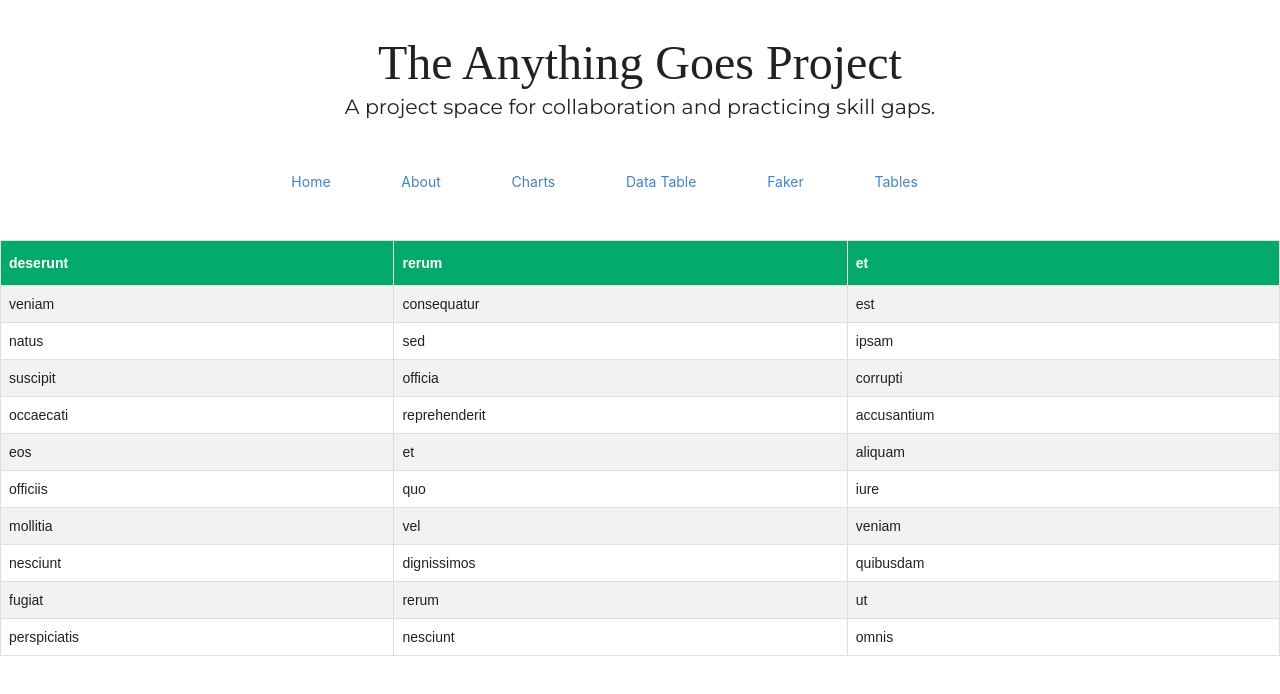
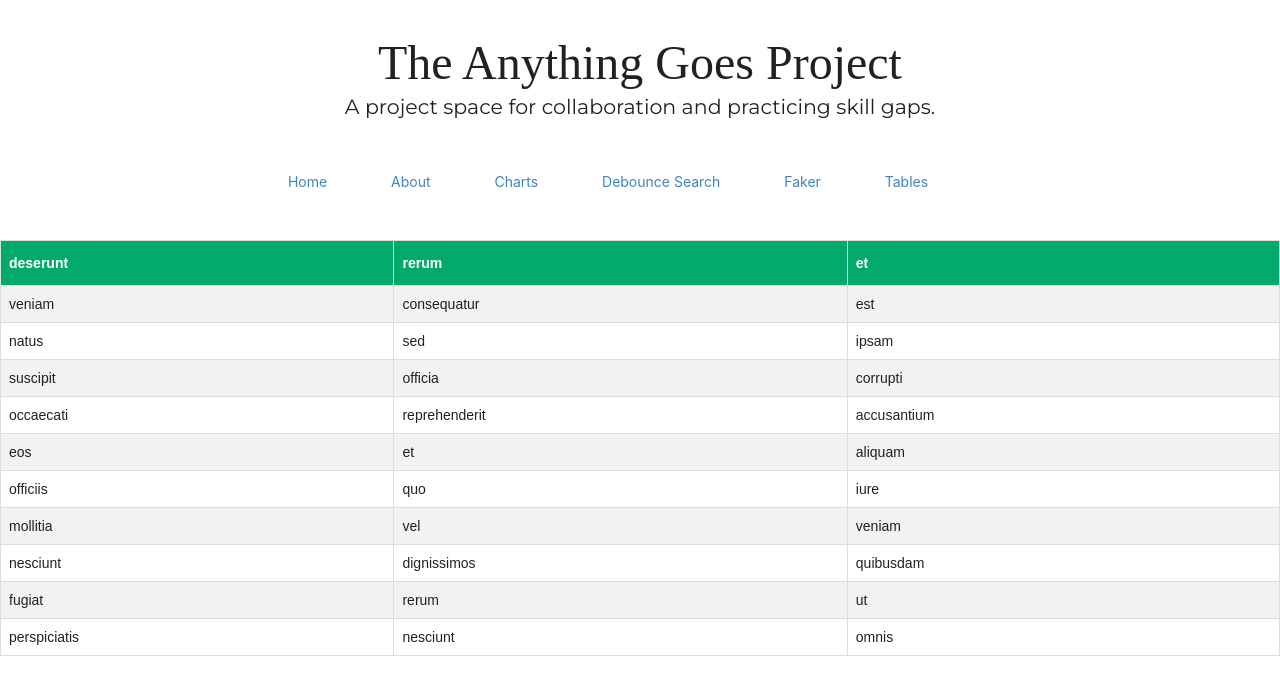
Before and after one commit to mrrichardasmith/Anything_Goes_Project, a React (Create React App) app: page /tables in a window 1280 px wide. Shown: the top 694 px of the page. Built offline with nearby package versions, Linux system fonts and the light colour scheme; a web font is replaced by a local one.

Commit message:
Update App.js
Trying to fix the mapping to the debounce search

```diff
--- a/src/Components/App/App.js
+++ b/src/Components/App/App.js
@@ -44,7 +44,7 @@ export default function App() {
                   <Link to="/charts">Charts</Link>
                 </li>
                 <li>
-                  <Link to="/table">Data Table</Link>
+                  <Link to="/search">Debounce Search</Link>
                 </li>
                 <li>
                   <Link to="/faker_data">Faker</Link>
```
